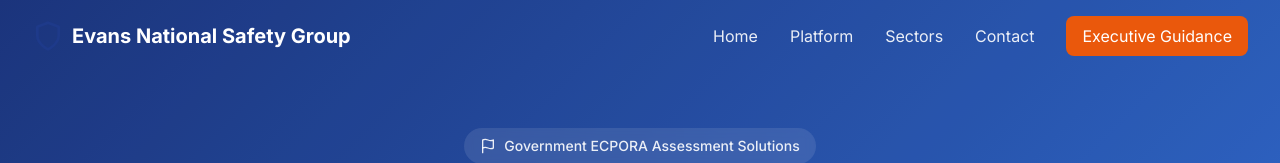
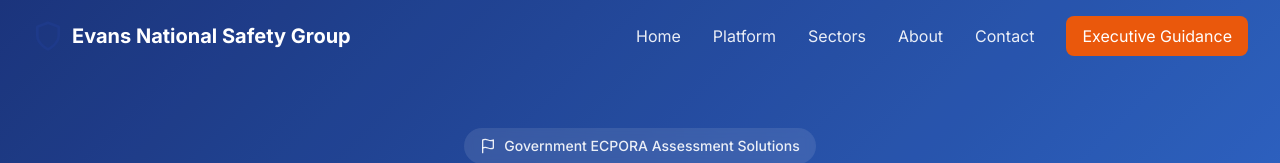
Before and after one commit to evans-national-safety-group/evans-website, a Next.js app: page /government in a window 1280 px wide. Shown: the top 163 px of the page. Built offline with nearby package versions, Linux system fonts and the light colour scheme.

Commit message:
Update page.tsx

```diff
--- a/src/app/government/page.tsx
+++ b/src/app/government/page.tsx
@@ -99,6 +99,7 @@
               <a href="/" className={`${scrolled ? 'text-slate-700 hover:text-evans-blue' : 'text-white/90 hover:text-white'} transition-colors`}>Home</a>
               <a href="/#platform" className={`${scrolled ? 'text-slate-700 hover:text-evans-blue' : 'text-white/90 hover:text-white'} transition-colors`}>Platform</a>
               <a href="/#ecosystem" className={`${scrolled ? 'text-slate-700 hover:text-evans-blue' : 'text-white/90 hover:text-white'} transition-colors`}>Sectors</a>
+              <a href="/about" className={`${scrolled ? 'text-slate-700 hover:text-evans-blue' : 'text-white/90 hover:text-white'} transition-colors`}>About</a>
               <a href="/#contact" className={`${scrolled ? 'text-slate-700 hover:text-evans-blue' : 'text-white/90 hover:text-white'} transition-colors`}>Contact</a>
               <a href="/executive-guidance" className="bg-evans-orange text-white px-4 py-2 rounded-lg hover:bg-evans-orange/90 transition-colors">Executive Guidance</a>
             </div>
@@ -121,6 +122,7 @@
                 <a href="/" className="block px-3 py-2 text-slate-700 hover:text-evans-blue">Home</a>
                 <a href="/#platform" className="block px-3 py-2 text-slate-700 hover:text-evans-blue">Platform</a>
                 <a href="/#ecosystem" className="block px-3 py-2 text-slate-700 hover:text-evans-blue">Sectors</a>
+                <a href="/about" className="block px-3 py-2 text-slate-700 hover:text-evans-blue">About</a>
                 <a href="/#contact" className="block px-3 py-2 text-slate-700 hover:text-evans-blue">Contact</a>
                 <a href="/executive-guidance" className="block px-3 py-2 bg-evans-orange text-white rounded-lg">Executive Guidance</a>
               </div>
@@ -470,7 +472,7 @@
                 <h4 className="font-bold text-evans-blue mb-2">Government Proposal Process</h4>
                 <p className="text-sm text-slate-700">
                   We provide customized government proposals including detailed scope, compliance frameworks,
-                timeline, and investment structure tailored to your agency's budget and procurement requirements.
+                  timeline, and investment structure tailored to your agency's budget and procurement requirements.
                 </p>
               </div>
 
```
